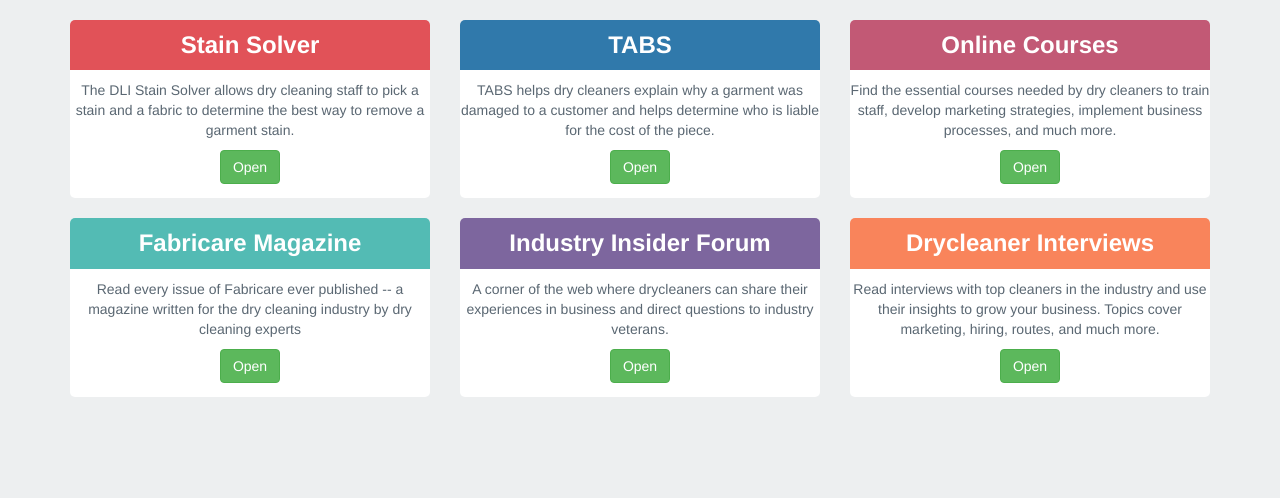
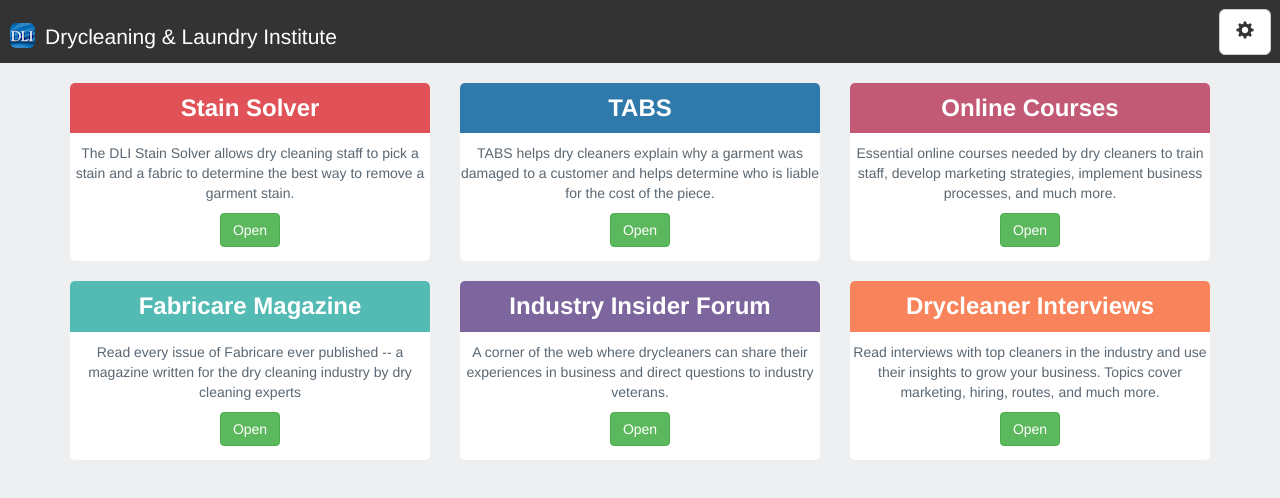
Before and after one commit to ricgnzlzcr/bootstrap, a plain HTML site: page index.html in a window 1280 px wide. Drawn offline with nearby package versions, Linux system fonts and the light colour scheme.

Commit message:
Completed header

```diff
--- a/css/custom.css
+++ b/css/custom.css
@@ -7,6 +7,29 @@
 .row-centered {
 	text-align: center;
 }
+
+.headline-row {
+	  background: #333333;
+	  padding-top: 5px;
+	  padding-bottom: 5px;
+}
+
+
+#logo {
+	color: white;
+	padding-left: 1em;
+	font-size: 1.5em;
+}
+
+#dliLogoImg {
+	float: left;
+	margin-top: 1.3em;
+	margin-right: 10px;
+	margin-left: 10px;
+}
+
+
+
 
 /*****************************
 *  Cards
@@ -64,3 +87,9 @@
 /*****************************
 *  Button Style
 *****************************/
+
+.button-cog {
+	position: absolute;
+	right: 0.5em;
+	top: 0.5em;
+}
--- a/index.html
+++ b/index.html
@@ -11,7 +11,16 @@
 
 <body>
 
+	<div class="headline-row">
+		<img src="img/DLI_Icon.png" alt="DLI Logo" class="img-rounded" id="dliLogoImg">
+		<h2 id="logo">Drycleaning &amp; Laundry Institute</h2>
+		<button type="button" class="btn btn-default btn-lg button-cog" aria-label="Left Align">
+				<span class="glyphicon glyphicon-cog" aria-hidden="true"></span>
+		</button>
+	</div> <!-- end of row -->
+
 	<div class="container">
+
 
 		<div class="row row-centered">
 
@@ -49,7 +58,7 @@
 
 					<h3 class="courses">Online Courses</h3>
 					<p>
-						Find the essential courses needed by dry cleaners to train staff, develop marketing strategies, implement business processes, and much more.
+						Essential online courses needed by dry cleaners to train staff, develop marketing strategies, implement business processes, and much more.
 					</p>
 					<a href="apps/stain-solver.html">
 						<button type="button" class="btn btn-success">Open</button>
```
Also changed, not shown: img/DLI_Icon.png (added).
